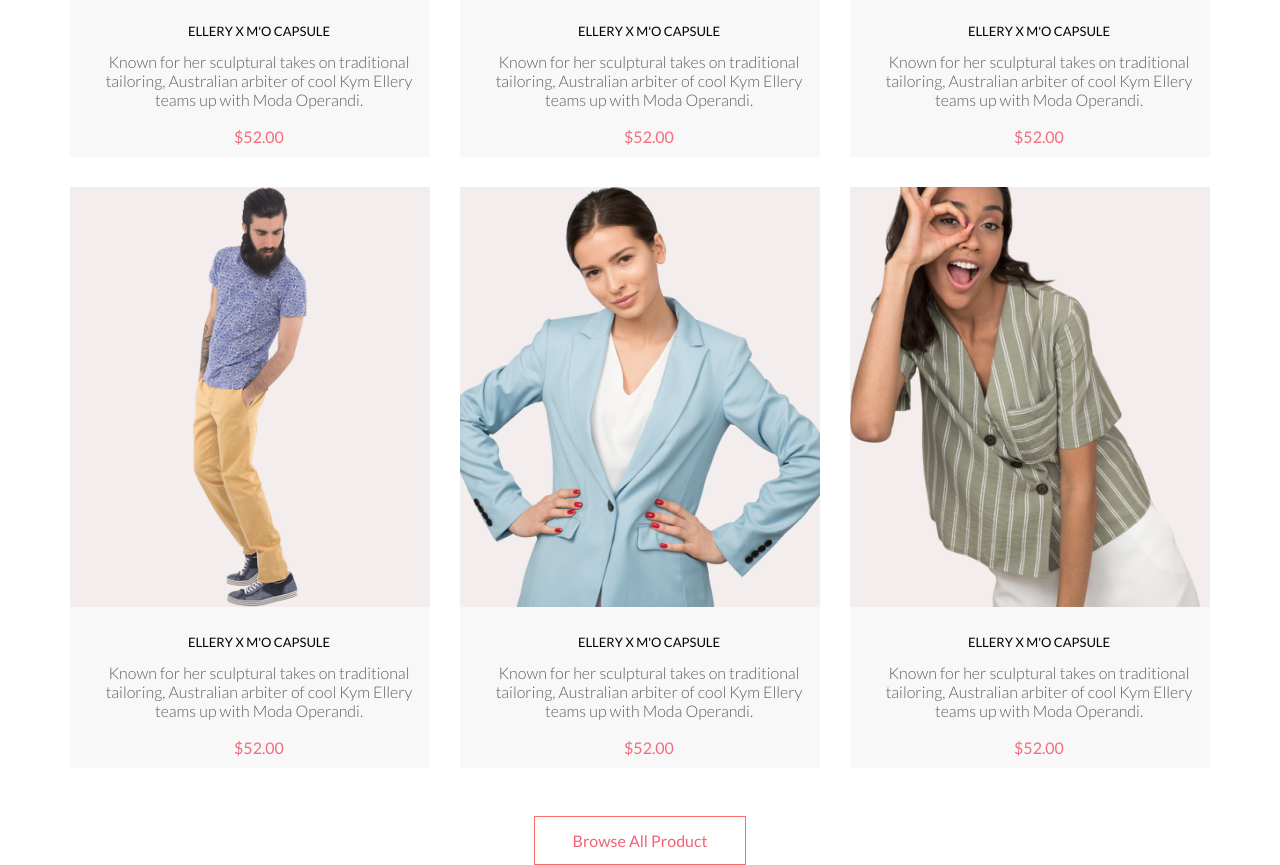
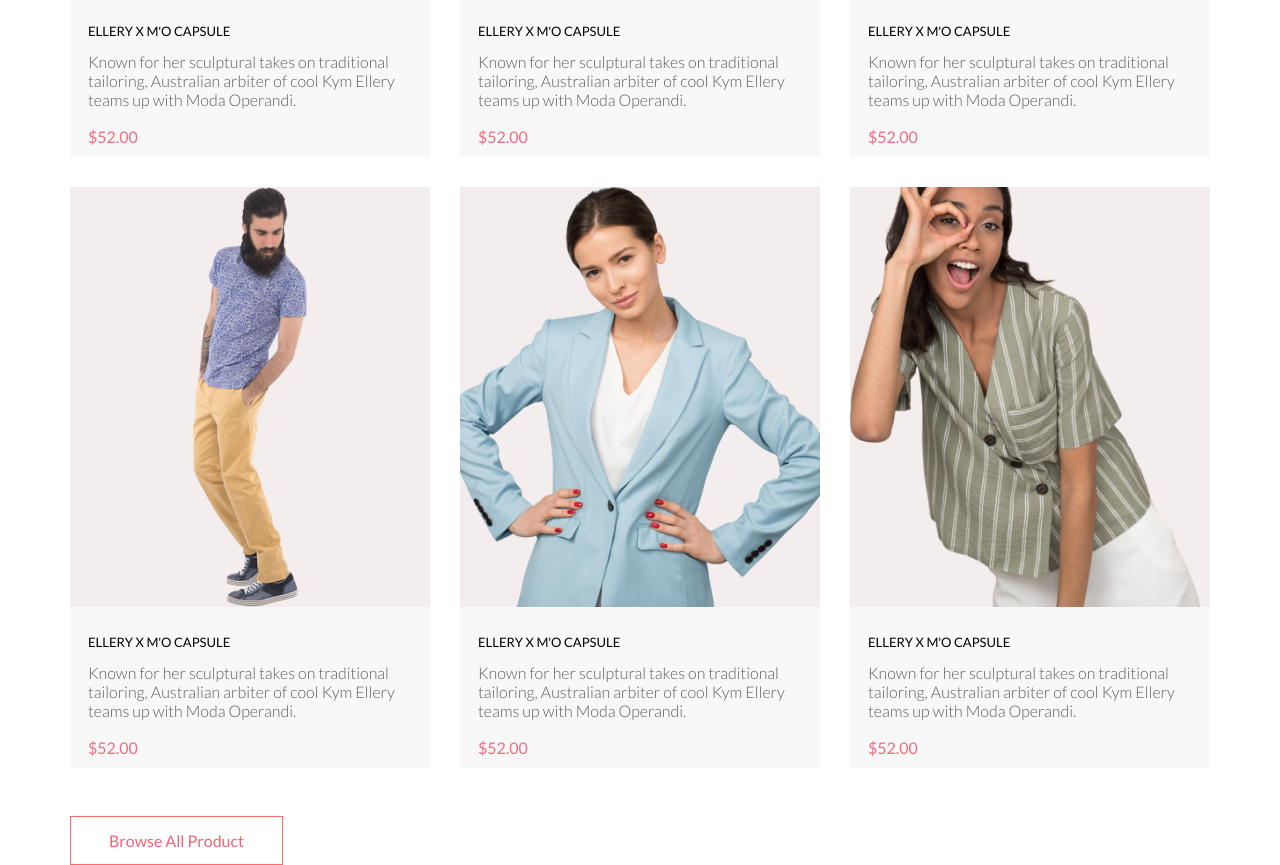
Before and after one commit to frunkers/GeekBrainsPro, a plain HTML site: page index.html in a window 1280 px wide. Shown: the part 2000-2865 px from the top of the page. Drawn offline with Linux system fonts and the light colour scheme.

Commit message:
update three block

```diff
--- a/css/style.css
+++ b/css/style.css
@@ -163,7 +163,6 @@
 /* ===== section items ===== */
 
 .section-items {
-   text-align: center;
    margin-top: 96px;
 }
 
@@ -179,6 +178,7 @@
    color: var(--gray);
    line-height: 36px;
 }
+
 .text-items {
    margin-top: 6px;
    padding-bottom: 18px;
@@ -199,11 +199,13 @@
    font-size: 13px;
    line-height: 15.6px;
 }
+
 .block-item-text-card {
    margin-left: 18px;
    font-weight: 300;
    color: var(--text-card);
 }
+
 .block-item-price-card {
    margin-left: 18px;
    margin-top: 18px;
--- a/index.html
+++ b/index.html
@@ -117,7 +117,7 @@
                <p class="block-item-heading-card">ELLERY X M'O CAPSULE</p>
                <p class="block-item-text-card">Known for her sculptural takes on traditional tailoring, Australian
                   arbiter of cool Kym Ellery teams up with Moda Operandi.</p>
-               <div class="block-item-price-card">$52.00</div>
+               <p class="block-item-price-card">$52.00</p>
             </div>
 
 
@@ -126,7 +126,7 @@
                <p class="block-item-heading-card">ELLERY X M'O CAPSULE</p>
                <p class="block-item-text-card">Known for her sculptural takes on traditional tailoring, Australian
                   arbiter of cool Kym Ellery teams up with Moda Operandi.</p>
-               <div class="block-item-price-card">$52.00</div>
+               <p class="block-item-price-card">$52.00</p>
             </div>
 
             <div class="block-items-card">
@@ -134,7 +134,7 @@
                <p class="block-item-heading-card">ELLERY X M'O CAPSULE</p>
                <p class="block-item-text-card">Known for her sculptural takes on traditional tailoring, Australian
                   arbiter of cool Kym Ellery teams up with Moda Operandi.</p>
-               <div class="block-item-price-card">$52.00</div>
+               <p class="block-item-price-card">$52.00</p>
             </div>
          </div>
 
@@ -144,7 +144,7 @@
                <p class="block-item-heading-card">ELLERY X M'O CAPSULE</p>
                <p class="block-item-text-card">Known for her sculptural takes on traditional tailoring, Australian
                   arbiter of cool Kym Ellery teams up with Moda Operandi.</p>
-               <div class="block-item-price-card">$52.00</div>
+               <p class="block-item-price-card">$52.00</p>
             </div>
 
             <div class="block-items-card">
@@ -152,7 +152,7 @@
                <p class="block-item-heading-card">ELLERY X M'O CAPSULE</p>
                <p class="block-item-text-card">Known for her sculptural takes on traditional tailoring, Australian
                   arbiter of cool Kym Ellery teams up with Moda Operandi.</p>
-               <div class="block-item-price-card">$52.00</div>
+               <p class="block-item-price-card">$52.00</p>
             </div>
 
             <div class="block-items-card">
@@ -160,7 +160,7 @@
                <p class="block-item-heading-card">ELLERY X M'O CAPSULE</p>
                <p class="block-item-text-card">Known for her sculptural takes on traditional tailoring, Australian
                   arbiter of cool Kym Ellery teams up with Moda Operandi.</p>
-               <div class="block-item-price-card">$52.00</div>
+               <p class="block-item-price-card">$52.00</p>
             </div>
          </div>
 
```
Also changed, not shown: img-1.png (added), img-2.png (added), img-3.png (added), 2 other files.
